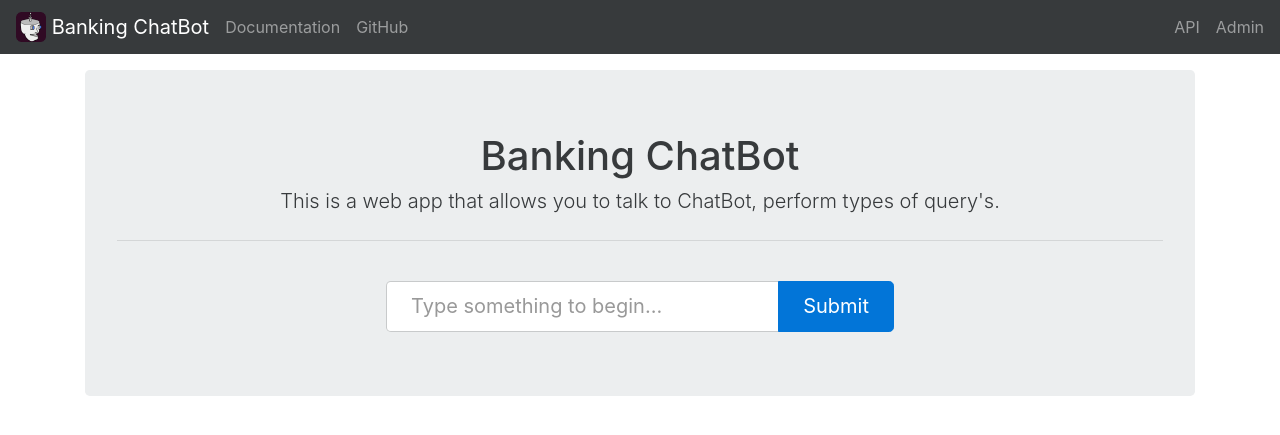
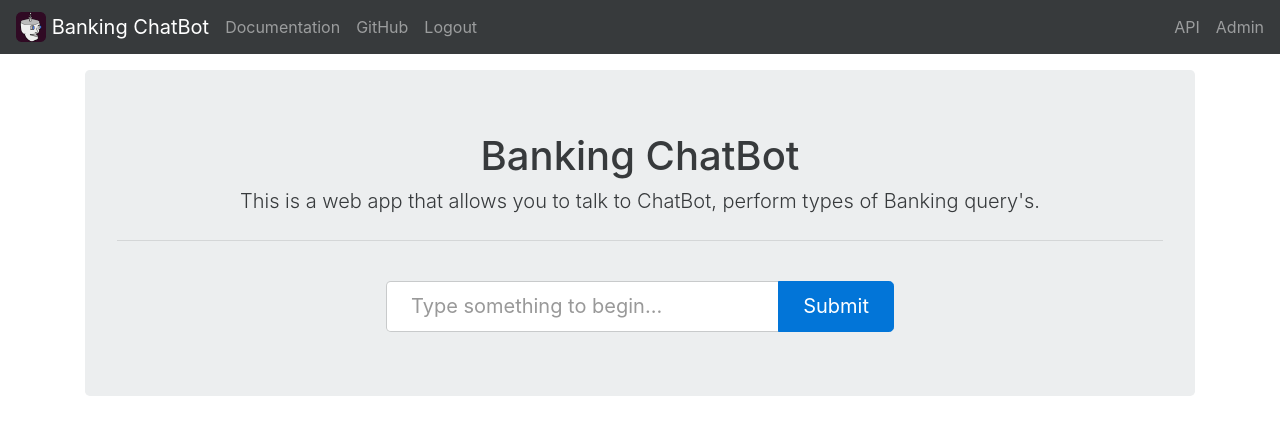
Before and after one commit to tarun163/Banking-Chat-bot-Django, a Django app: a page that uses test_bot/templates/app.html in a window 1280 px wide. Shown: the top 435 px of the page. Run offline with Django 3.2, Linux system fonts and the light colour scheme; some libraries are stand-ins or nearby versions.

Commit message:
logout added some bugs fixed

```diff
--- a/test_bot/templates/app.html
+++ b/test_bot/templates/app.html
@@ -15,7 +15,7 @@
       <div class="jumbotron mt-1">
         <h1 class="jumbotron-heading text-xs-center">Banking ChatBot</h1>
         <p class="lead text-xs-center">
-          This is a web app that allows you to talk to ChatBot, perform types of query's.
+          This is a web app that allows you to talk to ChatBot, perform types of Banking query's.
         </p>
         <hr class="my-2">
         <div class="row">
--- a/test_bot/templates/login.html
+++ b/test_bot/templates/login.html
@@ -21,7 +21,7 @@
                     <label for="password" class="form-lable">Password</label>
                     <input type="password" name="password" id="password" class=" form-control">
                 </div>
-                <button type="submit" class="btn btn-primary">login</button> <a href="{% url 'register' %}">register your self</a>
+                <button type="submit" class="btn btn-outline-primary">login</button> <a href="{% url 'register' %}">register your self</a>
             </form>
         </div>
     </div>
--- a/test_bot/templates/nav.html
+++ b/test_bot/templates/nav.html
@@ -14,6 +14,9 @@
     <li class="nav-item">
       <a class="nav-link" href="https://github.com/tarun163/Banking-Chat-bot-Django.git">GitHub</a>
     </li>
+     <li class="nav-item">
+      <a class="nav-link" href="{% url 'logout' %}">Logout</a>
+    </li>
   </ul>
 
   <ul class="nav navbar-nav float-xs-right">
--- a/test_bot/templates/register.html
+++ b/test_bot/templates/register.html
@@ -27,7 +27,7 @@
                 </div>
                 <div style="margin:10px;"><label for="email" class="form-label">Email</label>
                     <input type="email" name="email" id="email" class=" form-control"> </div>
-                <button type="submit" class="btn btn-primary">Sign-in</button>
+                <button type="submit" class="btn btn-outline-primary">Sign-in</button>
                 <a href="{% url 'login' %}">Allready have account login</a>
             </form>
 
--- a/test_bot/urls.py
+++ b/test_bot/urls.py
@@ -24,4 +24,5 @@ urlpatterns = [
     url(r'^api/chatterbot/', ChatterBotApiView.as_view(), name='chatterbot'),
     url(r'^$', views.login, name='login'),
     url(r'^register', views.register, name='register'),
+    url(r'^logout', views.logout, name='logout'),
 ]
--- a/test_bot/views.py
+++ b/test_bot/views.py
@@ -8,7 +8,9 @@ from chatterbot.ext.django_chatterbot import settings
 from chatterbot.trainers import ListTrainer
 from chatterbot.trainers import ChatterBotCorpusTrainer
 from .models import User, UserAccount, Convers
-from django.contrib.auth import authenticate, login as loginUser
+from django.contrib.auth import authenticate, login as loginUser, logout as logoutUser
+from django.views.decorators.csrf import csrf_exempt
+
 
 class ChatterBotAppView(TemplateView):
     template_name = 'app.html'
@@ -69,7 +71,7 @@ class ChatterBotApiView(View):
         '12',
         'Opps sorry some bank related problems',
         '4',
-        'type of loan you need --> 14)Education  15)Farming  16)Startup  17)Home',
+        'type of loan we providing --> 14)Education-loan  15)Farming-loan  16)Startup-loan  17)Home-loan',
         '14',
         'for more information please visit https://homeloans.sbi/',
         '15',
@@ -80,7 +82,7 @@ class ChatterBotApiView(View):
         'for more information please visit https://homeloans.sbi/',
     ])
 
-
+    @csrf_exempt
     def post(self, request, *args, **kwargs):
         input_data = json.loads(request.body.decode('utf-8'))
         if 'text' not in input_data:
@@ -94,10 +96,10 @@ class ChatterBotApiView(View):
         # edit/add username
         if(request.session['num'] == '5'):
             user = request.user
-            ins = User.objects.get(username=user)
+            ins = User.objects.filter(username=user)
             ins.username = input_data['text']
             ins.save()
-            chack = UserAccount.objects.get(name=user)
+            check = UserAccount.objects.filter(name=user)
             if(check is not None):
                 check.name = input_data['text']
                 check.save()
@@ -108,7 +110,7 @@ class ChatterBotApiView(View):
         # add/update email
         if(request.session['num'] == '18'):
             user = request.user
-            ins = User.objects.get(username=user)
+            ins = User.objects.filter(username=user)
             ins.email = input_data['text']
             ins.save()
             input_data['text'] = '20'
@@ -127,9 +129,9 @@ class ChatterBotApiView(View):
         # register/update phone number
         if(request.session['num'] == '7'):
             user = request.user
-            ins = UserAccount.objects.get(name=user)
-            ins.mobile = input_data['text']
-            ins.save()
+            ins = UserAccount.objects.filter(name=user).update(mobile=input_data['text'])
+            # ins.mobile = input_data['text']
+            # ins.save()
             input_data['text'] = '22'
             request.session['num'] = '0'
             response = self.chatterbot.get_response(input_data)
@@ -220,3 +222,7 @@ def register(request):
         ins.save()
         return redirect('login')
     return render(request, 'register.html')
+
+def logout(request):
+    logoutUser(request)
+    return redirect('login')
```
Also changed, not shown: db.sqlite3, 2 other files.
